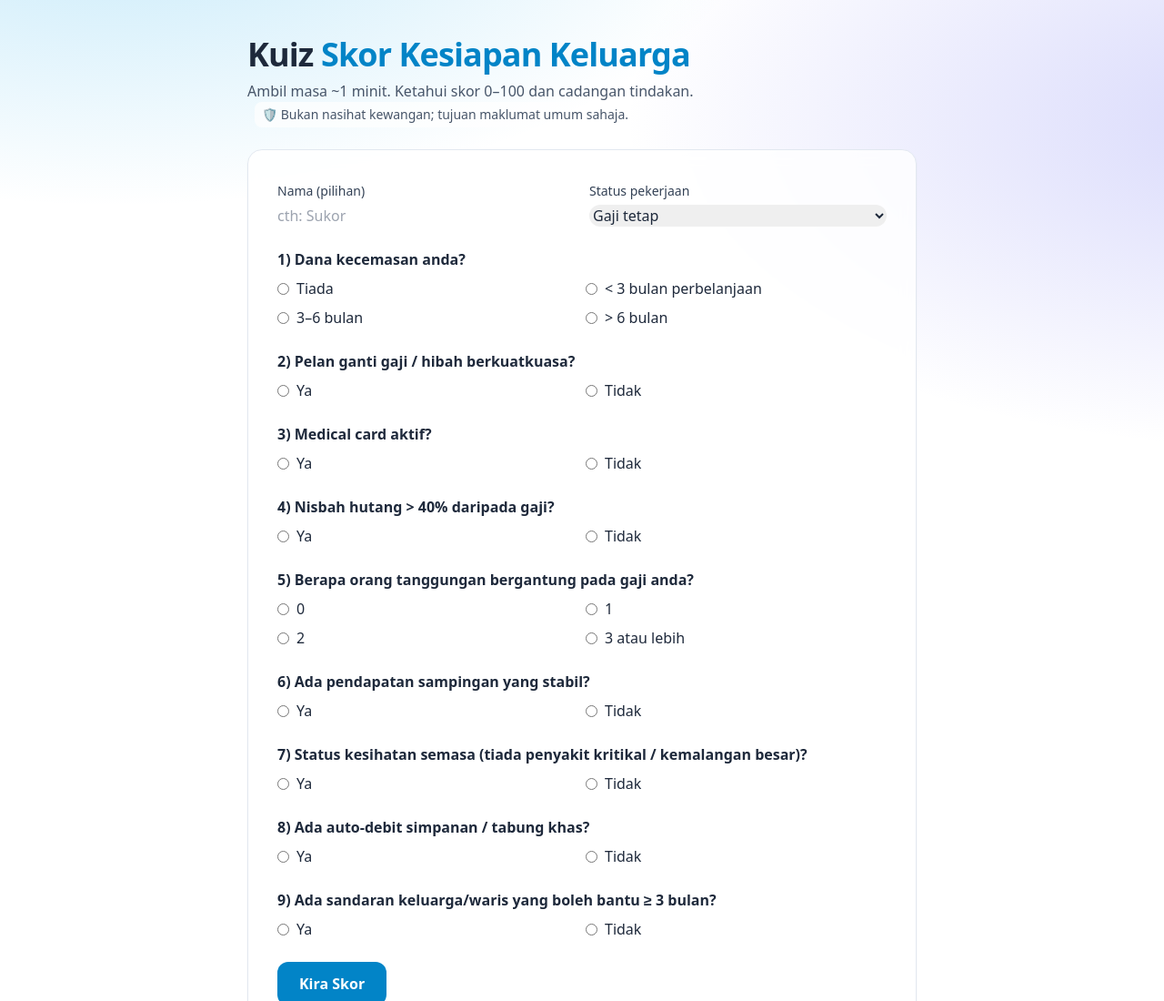
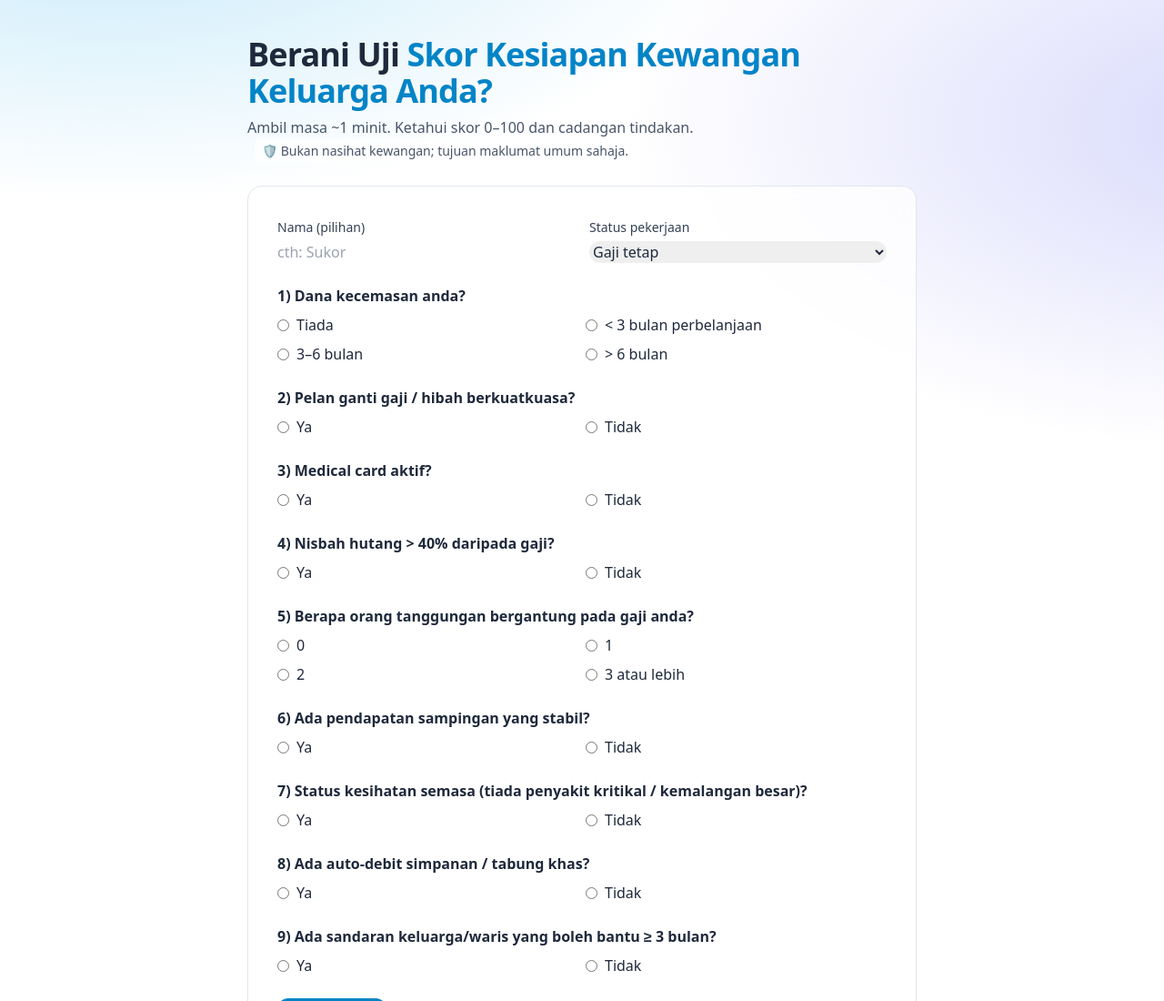
Before and after one commit to sukorrija-wq/Kuiz-Skor-Kesiapan-Keluarga, a plain HTML site: page index.html in a window 1280 px wide. Shown: the top 1100 px of the page at 91% size. Drawn offline with nearby package versions, Linux system fonts and the light colour scheme; no server answers.

Commit message:
Add files via upload

```diff
--- a/index.html
+++ b/index.html
@@ -21,7 +21,7 @@
 </head>
 <body class="min-h-screen gradient-bg text-slate-800">
   <header class="max-w-3xl mx-auto px-4 pt-10 pb-4">
-    <h1 class="text-3xl sm:text-4xl font-bold tracking-tight">Kuiz <span class="text-sky-600">Skor Kesiapan Keluarga</span></h1>
+    <h1 class="text-3xl sm:text-4xl font-bold tracking-tight">Berani Uji <span class="text-sky-600">Skor Kesiapan Kewangan Keluarga Anda?</span></span></h1>
     <p class="mt-2 text-slate-600">Ambil masa ~1 minit. Ketahui skor 0–100 dan cadangan tindakan.
       <span class="inline-flex items-center gap-2 bg-white/70 px-2 py-1 rounded-lg ml-2 text-sm">🛡️ Bukan nasihat kewangan; tujuan maklumat umum sahaja.</span>
     </p>
```
